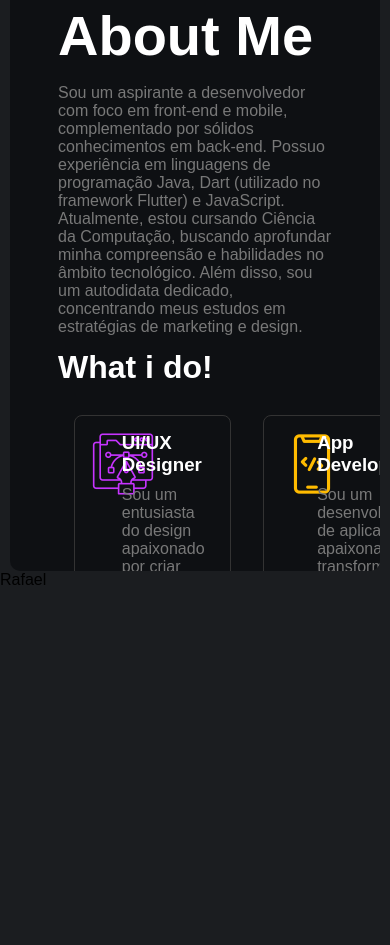
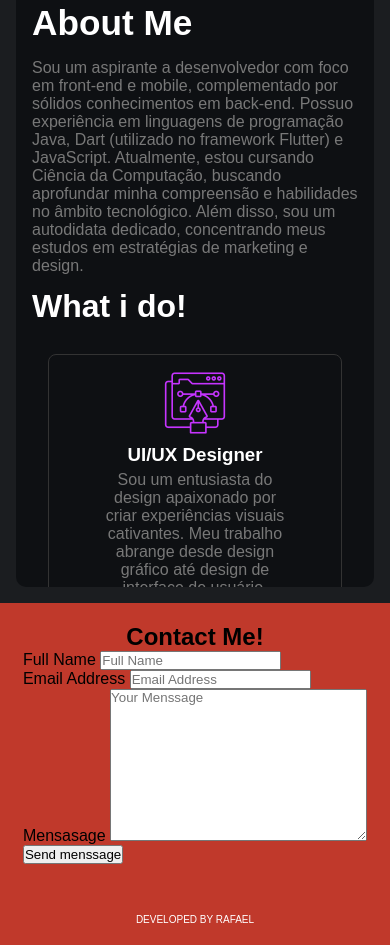
Before and after one commit to Rafilde/MyPortfolio, a plain HTML site: page index.html in a window 390 px wide. Shown: the part 751-1696 px from the top of the page. Before the commit the page ends 1340 px from the top, so only its background shows below. Drawn offline with Linux system fonts and the light colour scheme.

Commit message:
icnes adicionados e contato

```diff
--- a/index.html
+++ b/index.html
@@ -87,7 +87,7 @@ https://www.rhuanbello.com/-->
         <h2>What i do!</h2>
         <div class="work">
             <div class="workbox">
-                <div class="icon">
+                <div class="icons">
                     <img src="Icon/design-de-ux.png" alt="">
                 </div>
                 <div class="desc">
@@ -96,7 +96,7 @@ https://www.rhuanbello.com/-->
                 </div>
             </div>
             <div class="workbox">
-                <div class="icon">
+                <div class="icons">
                     <img src="Icon/coding.png" alt="">
                 </div>
                 <div class="desc">
@@ -105,7 +105,7 @@ https://www.rhuanbello.com/-->
                 </div>
             </div>
             <div class="workbox">
-                <div class="icon">
+                <div class="icons">
                     <img src="Icon/alvo.png" alt="">
                 </div>
                 <div class="desc">
@@ -114,7 +114,7 @@ https://www.rhuanbello.com/-->
                 </div>
             </div>
             <div class="workbox">
-                <div class="icon">
+                <div class="icons">
                     <img src="Icon/codigo (1).png" alt="">
                 </div>
                 <div class="desc">
@@ -124,12 +124,42 @@ https://www.rhuanbello.com/-->
             </div>
         </div>
         <h2>Skills</h2>
+        <div class="skills">
+            <img src="https://cdn.jsdelivr.net/gh/devicons/devicon@latest/icons/photoshop/photoshop-original.svg" class="iconSkill"/>
+            <img src="https://cdn.jsdelivr.net/gh/devicons/devicon@latest/icons/figma/figma-original.svg" class="iconSkill"/>
+            <img src="https://cdn.jsdelivr.net/gh/devicons/devicon@latest/icons/html5/html5-original.svg" class="iconSkill"/>
+            <img src="https://cdn.jsdelivr.net/gh/devicons/devicon@latest/icons/css3/css3-original.svg" class="iconSkill"/>
+            <img src="https://cdn.jsdelivr.net/gh/devicons/devicon@latest/icons/sass/sass-original.svg" class="iconSkill"/>
+            <img src="https://cdn.jsdelivr.net/gh/devicons/devicon@latest/icons/javascript/javascript-original.svg" class="iconSkill"/>
+            <img src="https://cdn.jsdelivr.net/gh/devicons/devicon@latest/icons/java/java-original.svg" class="iconSkill"/>
+            <img src="https://cdn.jsdelivr.net/gh/devicons/devicon@latest/icons/python/python-original.svg" class="iconSkill"/>
+            <img src="https://cdn.jsdelivr.net/gh/devicons/devicon@latest/icons/dart/dart-original.svg" class="iconSkill"/>
+            <img src="https://cdn.jsdelivr.net/gh/devicons/devicon@latest/icons/flutter/flutter-original.svg" class="iconSkill"/>
+        </div>
     </div>
 
 </div>
 
-<footer class="footer">
-    <p>Rafael</p>
-</footer>
+<section class="contact">
+    <h2>Contact Me!</h2>
+    <form action="#">
+        <div class="input-box">
+            <label for="name">Full Name</label>
+            <input type="text" placeholder="Full Name" class="item" id="name" autocomplete="off">
+        </div>
+        <div class="input-box">
+            <label for="email">Email Address</label>
+            <input type="email" placeholder="Email Address" class="item" id="email" autocomplete="off">
+        </div>
+        <div class="textarea-field">
+            <label for="menssage">Mensasage</label>
+            <textarea class="item" id="menssage" cols="30" rows="10" placeholder="Your Menssage" autocomplete="off"></textarea>
+        </div>
+        <input type="submit" value="Send menssage">
+    </form>
+    <div class="copyright">
+        <p>DEVELOPED BY RAFAEL</p>
+    </div>
+</section>
 </body>
 </html>
--- a/style.css
+++ b/style.css
@@ -17,6 +17,8 @@ body {
     flex-wrap: wrap;
     position: relative;
 }
+
+/*profilecard*/
 .profile-card{
     background: #0e1013;
     color: #ffffff;
@@ -119,6 +121,7 @@ body {
     background-color: #ffffff;
 }
 
+/*about*/
 .about {
     background-color: #0e1013;
     padding: 2rem 3rem;
@@ -162,7 +165,6 @@ body {
     grid-template-columns: 1fr 1fr;
     grid-template-rows: auto;
 }
-
 .work .workbox{
     display: flex;
     justify-content: space-between;
@@ -177,7 +179,62 @@ body {
 .work .workbox .desc h3{
     color: white;
     margin-bottom: 10px;
+    margin: 5px;
 }
 .work .workbox .desc p{
-    margin: 0;
+    margin: 5px;
+    /*background-color: #7b00ff;*/
 }
+
+.about .skills{
+    display: flex;
+    flex-wrap: wrap;
+    justify-content: center;
+}
+.about .skills .iconSkill{
+    padding: 10px;
+    height: 80px;
+}
+
+/*section*/
+section{
+    display: flex;
+    flex-direction: column;
+    align-items: center;
+    padding: 20px;
+    background-color: #c0392b;
+}
+section .copyright p {
+    margin-top: 50px;
+    color: white;
+    font-size: 10px;
+}
+
+/*Responsive*/
+@media(max-width:450px){
+    .work .workbox{
+        flex-direction: column;
+    }
+    .work .workbox .desc{
+        text-align: center;
+        margin: 0 auto;
+    }
+    .work .workbox .icons{
+        margin: 0 auto;
+    }
+}
+@media(max-width:768px){
+    .about{
+        width: 1005px;
+        max-width: 400px;
+        padding: 1rem;
+        margin: 1rem;
+    }
+    .about h1{
+        font-size: 2.2rem;
+    }
+    .about .work{
+        grid-template-columns: repeat(1,1fr);
+        grid-template-rows: repeat(4, auto);
+    }
+}
```
